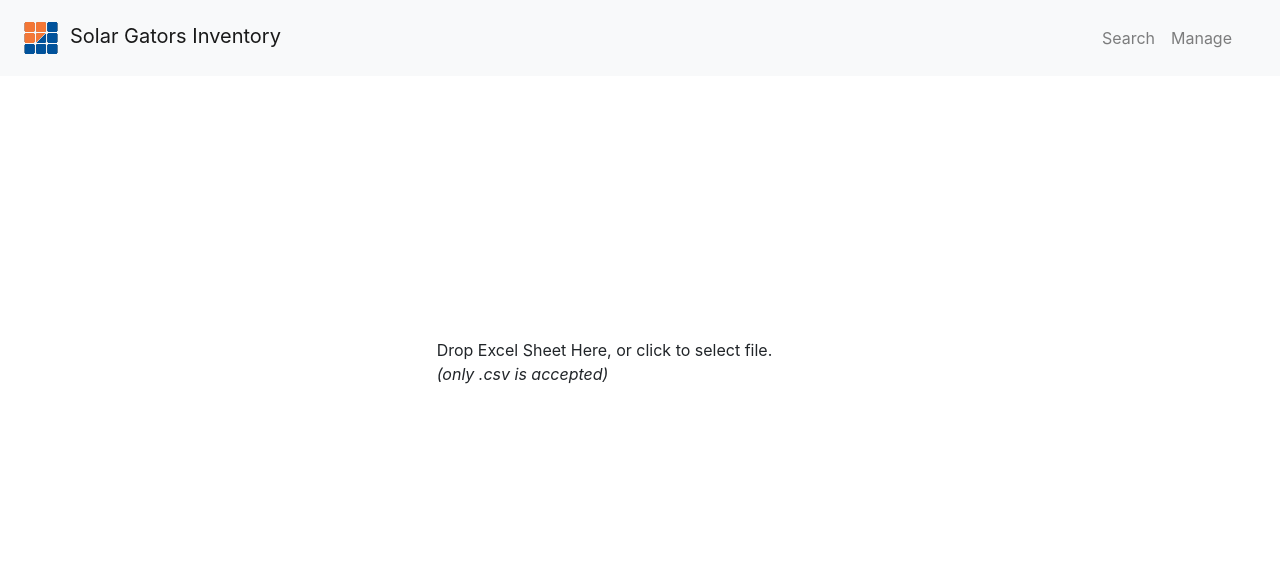
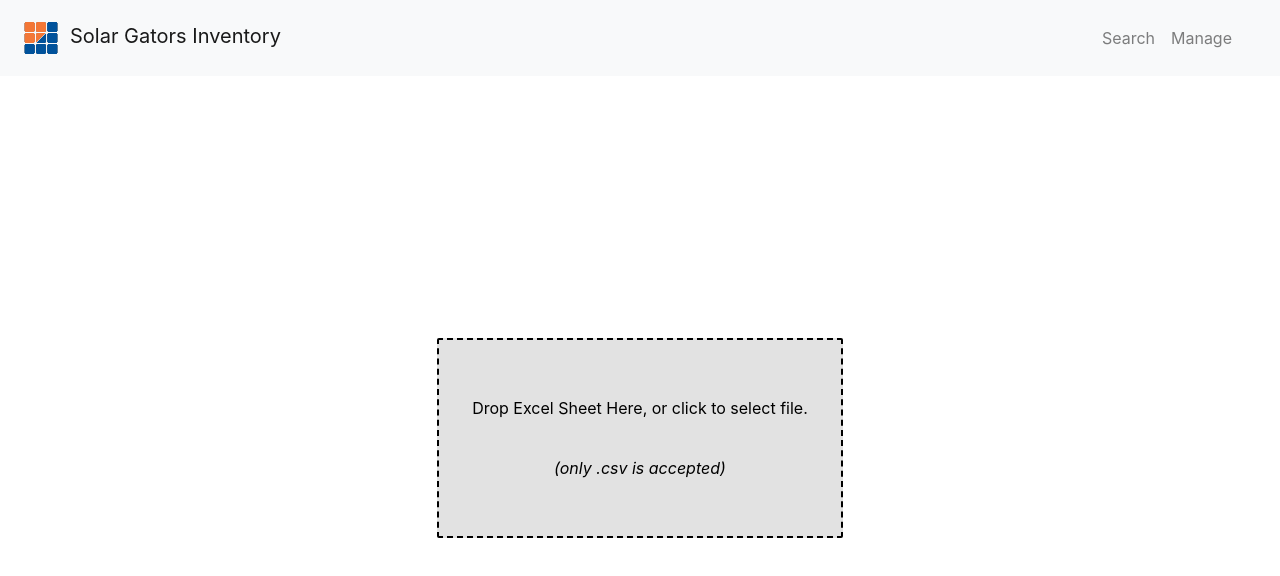
Before and after one commit to Solar-Gators/Inventory-management, a React (Create React App) app: page /import in a window 1280 px wide. Shown: the top 576 px of the page. Built offline with nearby package versions, Linux system fonts and the light colour scheme.

Commit message:
Add dropzone css

```diff
--- a/src/index.css
+++ b/src/index.css
@@ -12,3 +12,23 @@ html, body, #root, .App {
   color: #0095ff;
   cursor: pointer;
 }
+
+#root {
+  overflow: hidden;
+}
+
+.dropzone {
+  flex: 1;
+  display: flex;
+  flex-direction: column;
+  align-items: center;
+  padding: 20px;
+  border-width: 2px;
+  border-radius: 2px;
+  border-color: #000000;
+  border-style: dashed;
+  background-color:#e2e2e2;
+  color: #000000;
+  outline: none;
+  transition: border .24s ease-in-out;
+}
```
